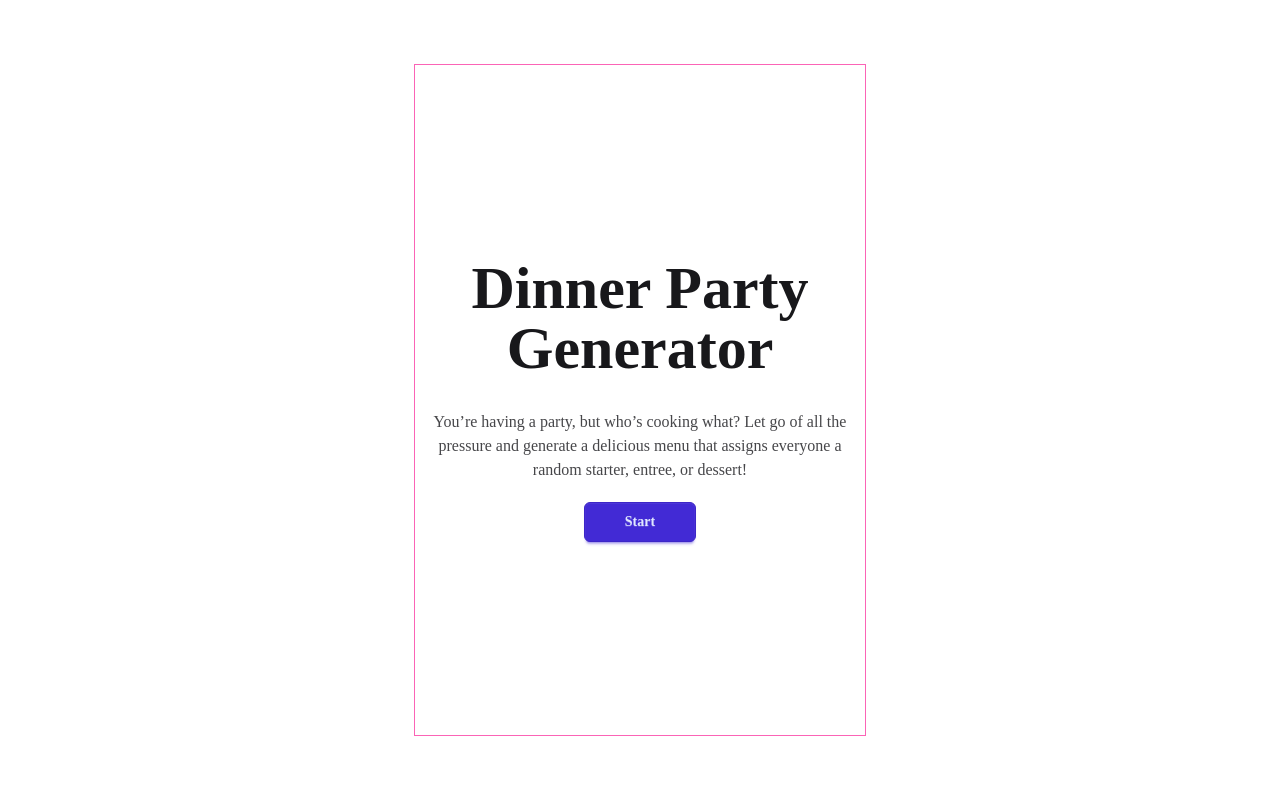
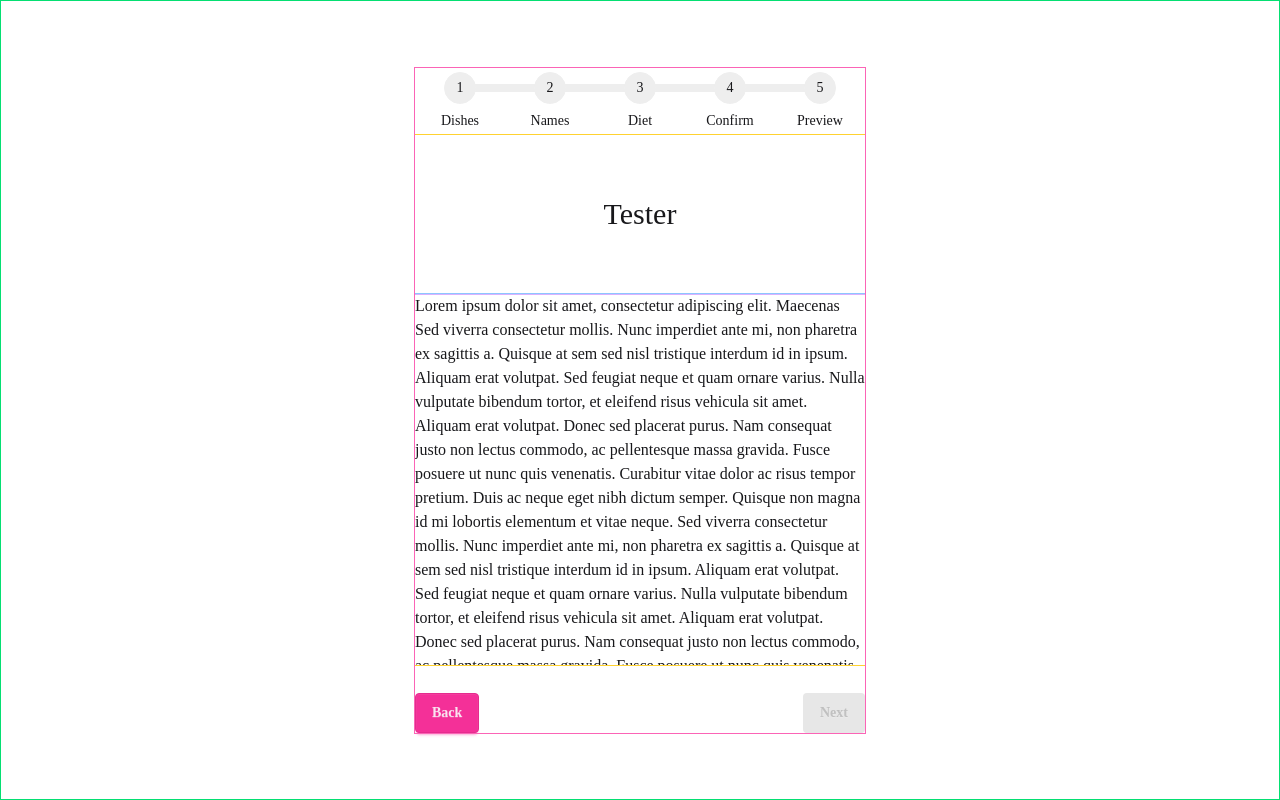
Before and after one commit to ang-riv/dinner-party-generator, a React (Vite) app: page / in a window 1280 px wide. Built offline with nearby package versions, Linux system fonts and the light colour scheme; a web font is replaced by a local one.

Commit message:
Used TestPage, decided to make scroll in main div to make Steps and NavButtons stay in place

```diff
--- a/src/MainApp.jsx
+++ b/src/MainApp.jsx
@@ -11,10 +11,11 @@ import RestrictionProvider from "./components/contexts/RestrictionProvider";
 import Steps from "./components/Steps";
 import NavButtons from "./components/NavButtons";
 import MenuPage from "./pages/MenuPage";
+import TestStyles from "./TestStyles";
 
 function MainApp() {
   const [pageNum, setPageNum] = useState(0);
-  const menuStyling = false;
+  const menuStyling = true;
   // navigating through the pages
   const pages = [
     <IntroPage setPageNum={setPageNum} />,
@@ -53,7 +54,7 @@ function MainApp() {
             </div>
           </>
         ) : (
-          <MenuPage />
+          <TestStyles />
         )}
       </GuestProvider>
     </div>
--- a/src/TestStyles.jsx
+++ b/src/TestStyles.jsx
@@ -1,9 +1,46 @@
+import NavButtons from "./components/NavButtons";
+import Steps from "./components/Steps";
 import React from "react";
 
 const TestStyles = () => {
   return (
+    // screen
     <div className="w-screen h-screen border border-green-400 flex justify-center items-center">
-      <div className="w-full min-w-xs max-w-[450px] min-h-10/12 border border-pink-400"></div>
+      {/* main container */}
+      <div className="w-full min-w-xs max-w-[450px] max-h-10/12  outline outline-pink-400 h-full">
+        <Steps />
+        {/* wrapper */}
+        <div className="min-h-8/10 h-8/10 w-full overflow-y-scroll">
+          <h2 className="text-3xl h-3/10 text-center outline outline-purple-300 flex justify-center items-center">
+            Tester
+          </h2>
+          <div className="min-h-7/10 outline outline-blue-300 h-7/10">
+            <p>
+              Lorem ipsum dolor sit amet, consectetur adipiscing elit. Maecenas
+              Sed viverra consectetur mollis. Nunc imperdiet ante mi, non
+              pharetra ex sagittis a. Quisque at sem sed nisl tristique interdum
+              id in ipsum. Aliquam erat volutpat. Sed feugiat neque et quam
+              ornare varius. Nulla vulputate bibendum tortor, et eleifend risus
+              vehicula sit amet. Aliquam erat volutpat. Donec sed placerat
+              purus. Nam consequat justo non lectus commodo, ac pellentesque
+              massa gravida. Fusce posuere ut nunc quis venenatis. Curabitur
+              vitae dolor ac risus tempor pretium. Duis ac neque eget nibh
+              dictum semper. Quisque non magna id mi lobortis elementum et vitae
+              neque. Sed viverra consectetur mollis. Nunc imperdiet ante mi, non
+              pharetra ex sagittis a. Quisque at sem sed nisl tristique interdum
+              id in ipsum. Aliquam erat volutpat. Sed feugiat neque et quam
+              ornare varius. Nulla vulputate bibendum tortor, et eleifend risus
+              vehicula sit amet. Aliquam erat volutpat. Donec sed placerat
+              purus. Nam consequat justo non lectus commodo, ac pellentesque
+              massa gravida. Fusce posuere ut nunc quis venenatis. Curabitur
+              vitae dolor ac risus tempor pretium. Duis ac neque eget nibh
+              dictum semper. Quisque non magna id mi lobortis elementum et vitae
+              neque.
+            </p>
+          </div>
+        </div>
+        <NavButtons />
+      </div>
     </div>
   );
 };
--- a/src/components/NavButtons.jsx
+++ b/src/components/NavButtons.jsx
@@ -28,7 +28,7 @@ const NavButtons = ({ pageNum, setPageNum }) => {
     console.log("Prefs Valid State:", prefsValid);
   }, [pageNum, guestNum, guests, prefsValid]);
   return (
-    <div className="flex justify-between h-fit items-end">
+    <div className="flex justify-between outline outline-amber-300 items-end h-1/10">
       {pageNum != 5 ? (
         <>
           <button
--- a/src/components/Steps.jsx
+++ b/src/components/Steps.jsx
@@ -20,7 +20,7 @@ const Steps = ({ active }) => {
         );
   }
   return (
-    <div className="h-fit flex justify-center w-full min-w-[320px]">
+    <div className="h-1/10 outline outline-amber-300 flex justify-center w-full min-w-[320px]">
       <ul className="steps w-full">{steps}</ul>
     </div>
   );
```
